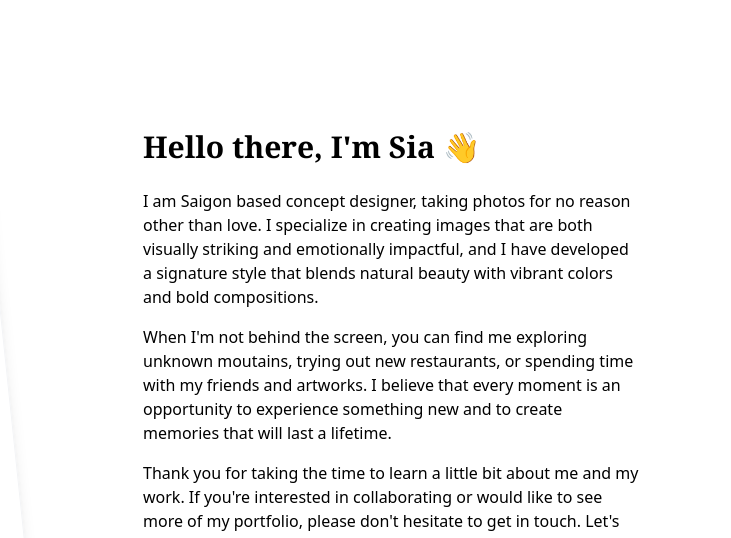
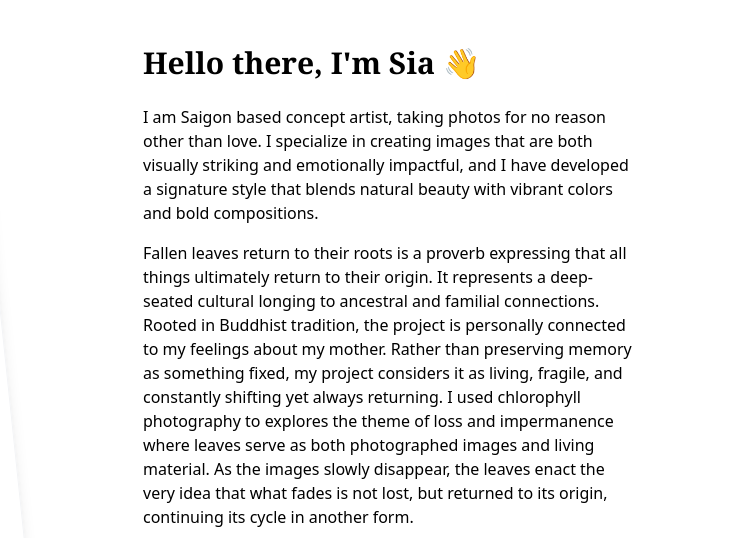
Before and after one commit to bluefinsia/bluefinsia.github.io, a plain HTML site: page photography-portfolio/dist/about_me.html in a window 1280 px wide. Shown: the part 151-689 px from the top of the page, 549-1280 px from the left. Drawn offline with nearby package versions, Linux system fonts and the light colour scheme; files that its build step writes are made by us from their sources.

Commit message:
Update about_me.html

```diff
--- a/photography-portfolio/dist/about_me.html
+++ b/photography-portfolio/dist/about_me.html
@@ -150,18 +150,25 @@
             <span class="animate-wave">👋</span>
           </p>
           <p class="mb-4">
-            I am Saigon based concept designer, taking photos for no reason
-            other than love. I specialize in creating images that are both
-            visually striking and emotionally impactful, and I have developed a
-            signature style that blends natural beauty with vibrant colors and
-            bold compositions.
+            I am Saigon based concept artist, taking photos for no reason other
+            than love. I specialize in creating images that are both visually
+            striking and emotionally impactful, and I have developed a signature
+            style that blends natural beauty with vibrant colors and bold
+            compositions.
           </p>
           <p class="mb-4">
-            When I'm not behind the screen, you can find me exploring unknown
-            moutains, trying out new restaurants, or spending time with my
-            friends and artworks. I believe that every moment is an opportunity
-            to experience something new and to create memories that will last a
-            lifetime.
+            Fallen leaves return to their roots is a proverb expressing that all
+            things ultimately return to their origin. It represents a
+            deep-seated cultural longing to ancestral and familial connections.
+            Rooted in Buddhist tradition, the project is personally connected to
+            my feelings about my mother. Rather than preserving memory as
+            something fixed, my project considers it as living, fragile, and
+            constantly shifting yet always returning. I used chlorophyll
+            photography to explores the theme of loss and impermanence where
+            leaves serve as both photographed images and living material. As the
+            images slowly disappear, the leaves enact the very idea that what
+            fades is not lost, but returned to its origin, continuing its cycle
+            in another form.
           </p>
           <p>
             Thank you for taking the time to learn a little bit about me and my
```
